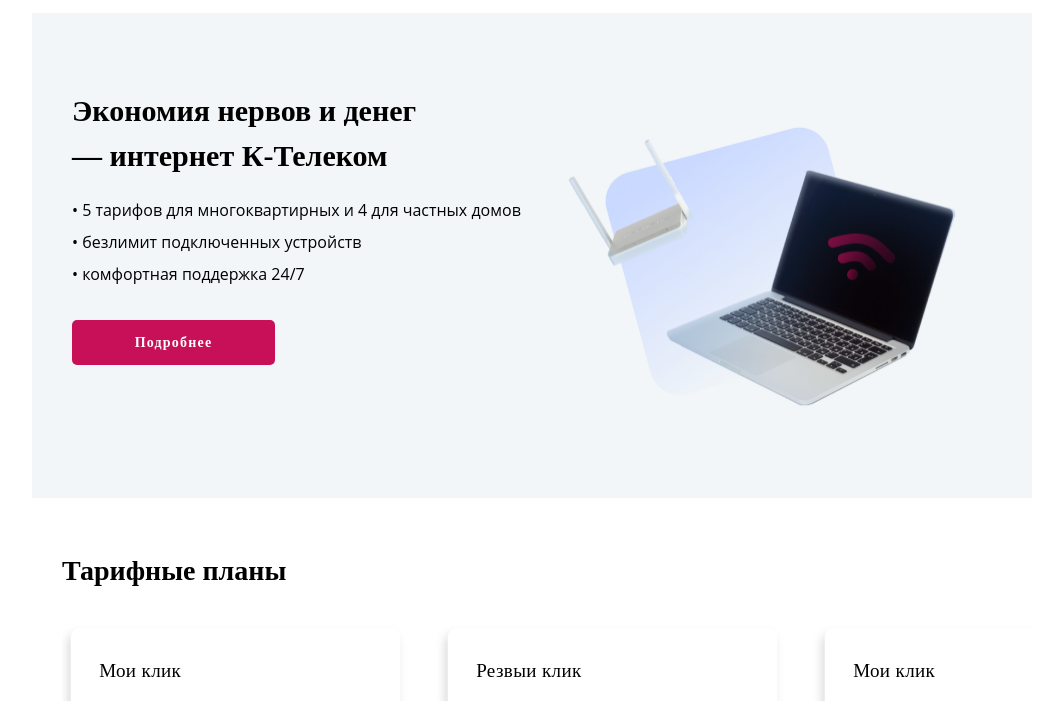
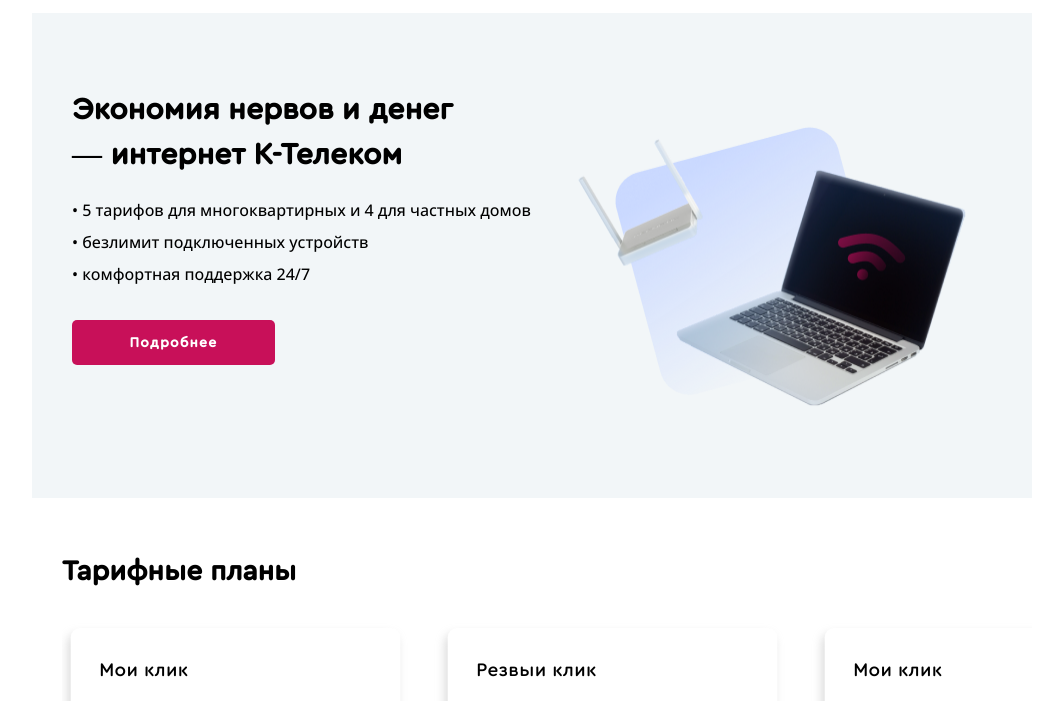
Before and after one commit to Shikari1994/KTel, a plain HTML site: page index.html in a window 1280 px wide. Shown: the part 83-784 px from the top of the page, without its empty margins (108-1171 px from the left). Drawn offline with Linux system fonts and the light colour scheme; the site is published under a folder, as on GitHub Pages, so addresses that start at the root find nothing.

Commit message:
fnts
изменен относительный путь

```diff
--- a/css/style.css
+++ b/css/style.css
@@ -1,6 +1,6 @@
 @font-face {
   font-family: 'Open Sans';
-  src: url(/fonts/OpenSans-Medium.woff2) format('woff2');
+  src: url('../fonts/OpenSans-Medium.woff2') format('woff2');
   font-weight: 400;
   font-size: normal;
   font-display: swap;
@@ -8,7 +8,7 @@
 
 @font-face {
   font-family: 'Cera Round';
-  src: url(/fonts/CeraRoundProDEMO-Medium.woff2) format('woff2');
+  src: url('../fonts/CeraRoundProDEMO-Medium.woff2') format('woff2');
   font-style: normal;
   font-display: swap;
  }
```
